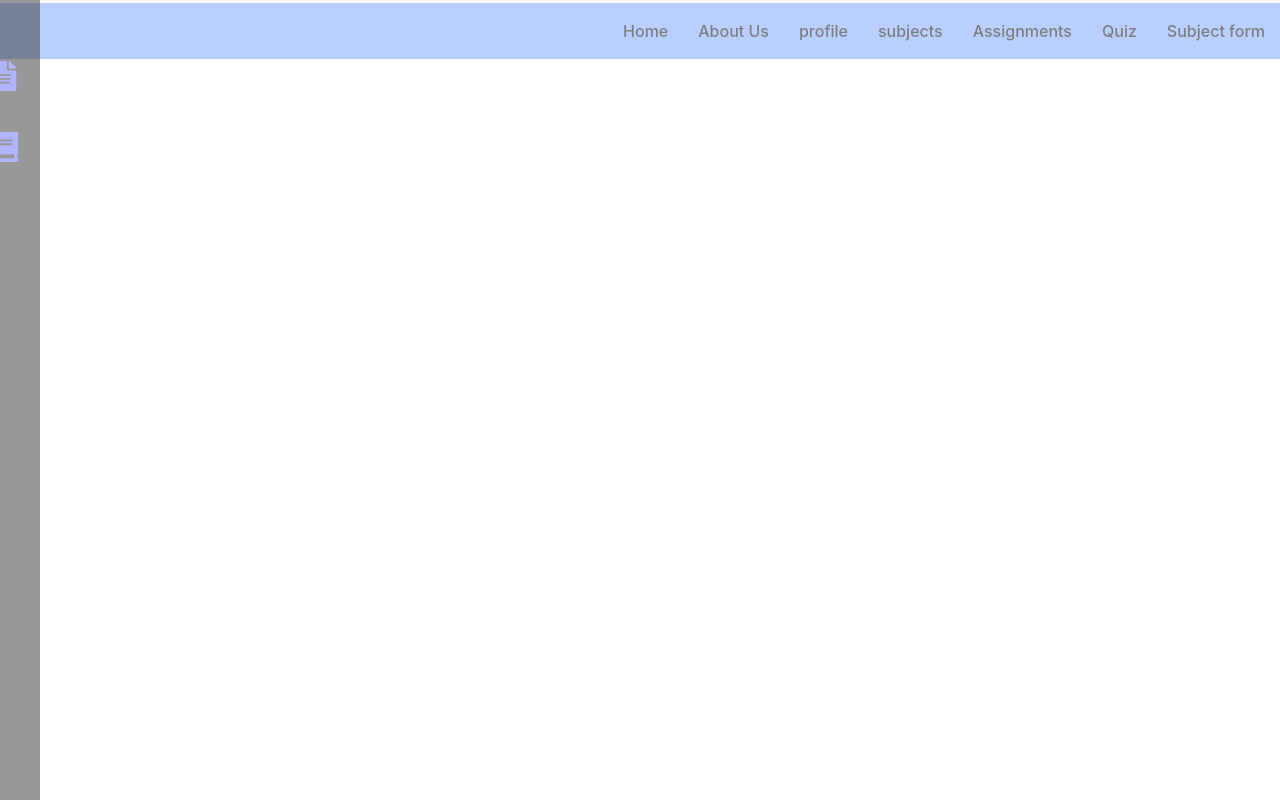
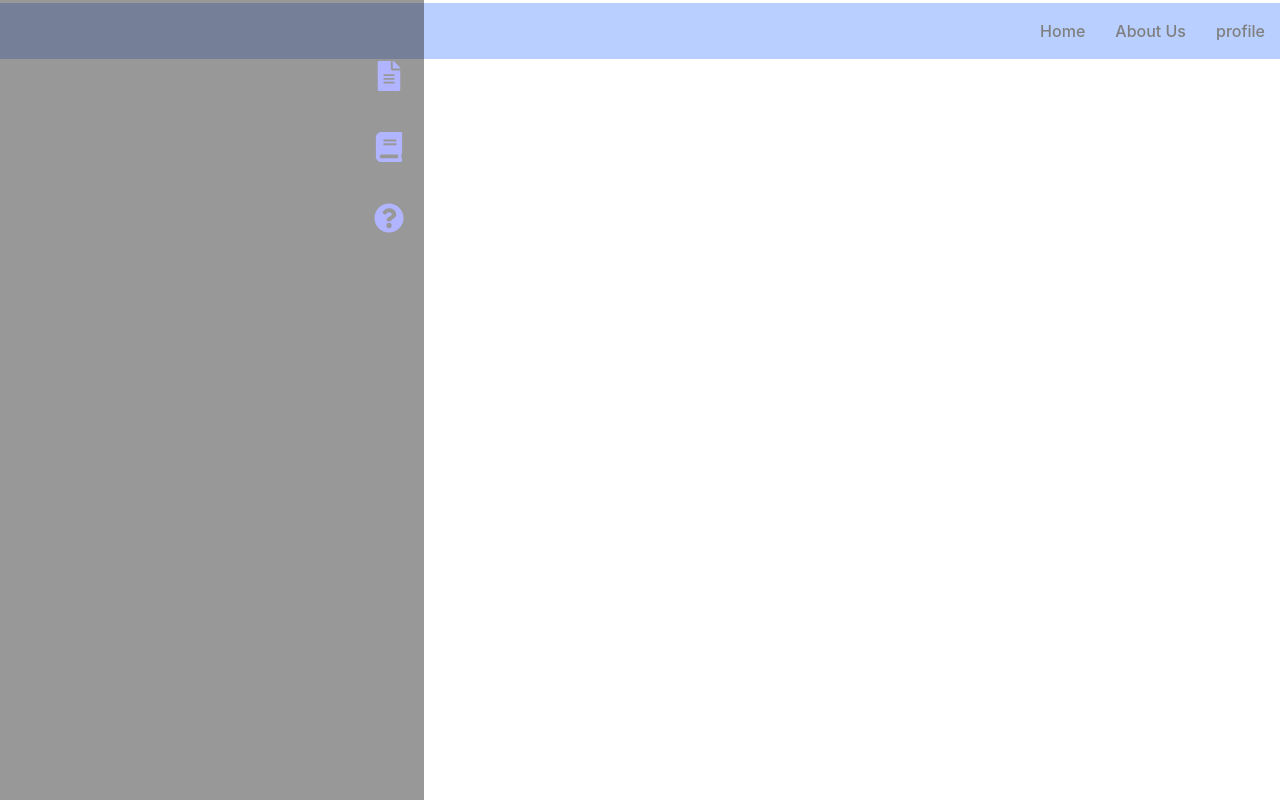
Before and after one commit to Mahdi-matty/Brilla-Mente, a React (Vite) app: page /profile in a window 1280 px wide. Built offline with nearby package versions, Linux system fonts and the light colour scheme.

Commit message:
subjectPart and subject map added

```diff
--- a/src/components/UI/subjectForm.jsx
+++ b/src/components/UI/subjectForm.jsx
@@ -1,11 +1,39 @@
+import { useState } from "react"
 function SubjectForm(){
+    const [topic, setTopic] = useState('');
+    const [question, setQuestion] = useState('');
+    const [answer, setAnswer] = useState('');
+    const [difficulty, setDifficulty] = useState('');
+
+    const handleInputChange = (e) => {
+        const {target} = e;
+        const inputType = target.name;
+        const inputValue = target.value;
+
+         if (inputType === 'topic') {
+      setTopic(inputValue);
+    } else if (inputType === 'question') {
+      setQuestion(inputValue);
+    } else {
+      setAnswer(inputValue);
+    }
+  };
+
+  const handleFormSubmit = (e)=> {
+    e.preventDeafault();
+
+
+  }
+
     return (
         <div className="newSubjectAdd">
-            <form className="newFormSubject">
+            <form className="newFormSubject" onSubmit={handleFormSubmit}>
                 <label htmlFor="topic">Topic:</label>
                 <input
                 name="topic"
                 id="topic"
+                value={topic}
+                onChange={handleInputChange}
                 placeholder="Enter topic"
                 type="text"
                 className="titleNewCard"
@@ -15,6 +43,8 @@ function SubjectForm(){
                 <input
                 name="question"
                 id="question"
+                value={question}
+                onChange={handleInputChange}
                 placeholder="Enter your question"
                 type="text"
                 className="questionNewCard"
@@ -24,11 +54,18 @@ function SubjectForm(){
                 <textarea
                 name="answer"
                 id="answer"
+                value={answer}
+                onChange={handleInputChange}
                 placeholder="Enter your answer"
                 className="answerNewCard"
                 />
+                <select value={difficulty} onChange={e=>setDifficulty(e.target.value)}>
+                  <option value="low">Easy</option>
+                  <option value="med">medium</option>
+                  <option value="high">Hard</option>
+                </select>
 
-                <button type="submit">Submit</button>
+                <button type="submit">Add new card</button>
             </form>
 
         </div>
--- /dev/null
+++ b/src/components/UI/subjectPart.jsx
@@ -0,0 +1,9 @@
+// cards should be fetched here and based on the subject shown to people
+
+export default function SubjectPart (){
+    return (
+        <div>
+
+        </div>
+    )
+}
--- a/src/components/nav.jsx
+++ b/src/components/nav.jsx
@@ -15,16 +15,16 @@ export default function Nav() {
           <Link key={3} className="nav-link text-light newNavHead" to="/profile">
                profile
           </Link>,
-          <Link key={4} className="nav-link text-light newNavHead" to="/subjects">
+          <Link key={4} className="nav-link text-light newNavHead" to="/subjects" style={{display: 'none'}}>
                 subjects
           </Link>,
-          <Link key={5} className="nav-link text-light newNavHead" to="/assignments">
+          <Link key={5} className="nav-link text-light newNavHead" to="/assignments" style={{display: 'none'}}>
                Assignments
           </Link>,
-          <Link key={6} className="nav-link text-light newNavHead" to="/quiz">
+          <Link key={6} className="nav-link text-light newNavHead" to="/quiz" style={{display: 'none'}}>
              Quiz
           </Link>,
-          <Link key={7} className="nav-link text-light newNavHead" to="/subjectform">
+          <Link key={7} className="nav-link text-light newNavHead" to="/subjectform" style={{display: 'none'}}>
           Subject form
        </Link>,
               ]}
--- a/src/main.jsx
+++ b/src/main.jsx
@@ -11,6 +11,7 @@ import AssignmentPage from './pages/AssignmentPages.jsx';
 import ProfilePage from './pages/ProfilePage.jsx';
 import QuiztPage from './pages/quizPage.jsx';
 import SubjectForm from './components/UI/subjectForm.jsx';
+import SubjectPart from './components/UI/subjectPart.jsx';
 
 const router = createBrowserRouter([
   {
@@ -33,6 +34,10 @@ const router = createBrowserRouter([
         path: '/subjects',
         element: <SubjectPage />,
       },
+      {
+        path: '/subjects/:id',
+        element: <SubjectPart />,
+      },
 
       {
         path: '/assignments',
--- a/src/pages/ProfilePage.jsx
+++ b/src/pages/ProfilePage.jsx
@@ -1,5 +1,5 @@
 import { Link } from 'react-router-dom';
-import { FaFileAlt, FaBook } from 'react-icons/fa';
+import { FaFileAlt, FaBook, FaQuestionCircle } from 'react-icons/fa';
 import Footer from '../components/footer'
  function ProfilePage() {
 
@@ -27,6 +27,15 @@ import Footer from '../components/footer'
                      <span className='navSpan'>Assignments</span>
                 </Link>
               </li>
+              <li>
+                 <Link
+                    to={`/quiz`}
+                    className="badge bg-primary rounded-pill"
+                  >
+                     <FaQuestionCircle className="iconSize"/> {/* Icon for Assignments */}
+                     <span className='navSpan'>Quiz</span>
+                </Link>
+              </li>
             </ul>
           </nav>
         </div>
--- a/src/pages/subjectPage.jsx
+++ b/src/pages/subjectPage.jsx
@@ -1,8 +1,19 @@
 import { Link } from 'react-router-dom';
+import { useState, useEffect } from 'react';
 
 function SubjectPage(){
+    const [subjects, setSubjects] = useState('');
+    // here i have to fetch subjects
     return (
         <div>
+            <h2>Subjects</h2>
+            <ul>
+                {subjects.map(subject=>{
+                    <li key={subject.id}>
+                    <Link to={`/subjects/${subject.id}`}>{subject.name}</Link>
+                    </li>
+                })}
+            </ul>
             <Link to={'/subjectform'}
             >
             <button>Add a new Card</button>
```
